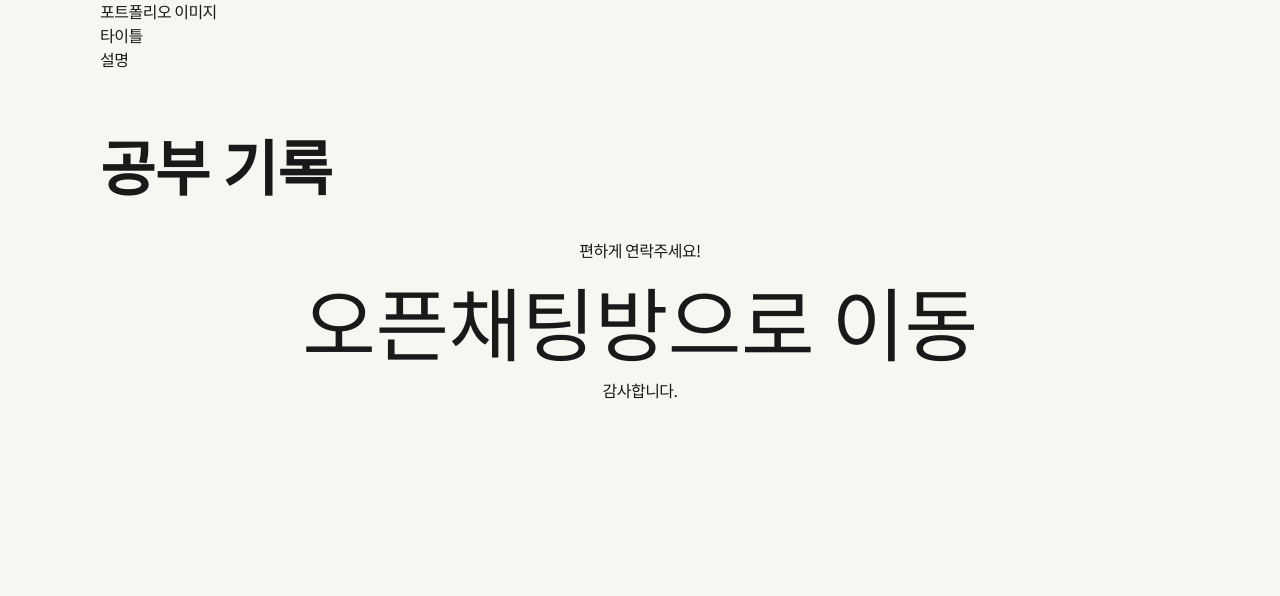
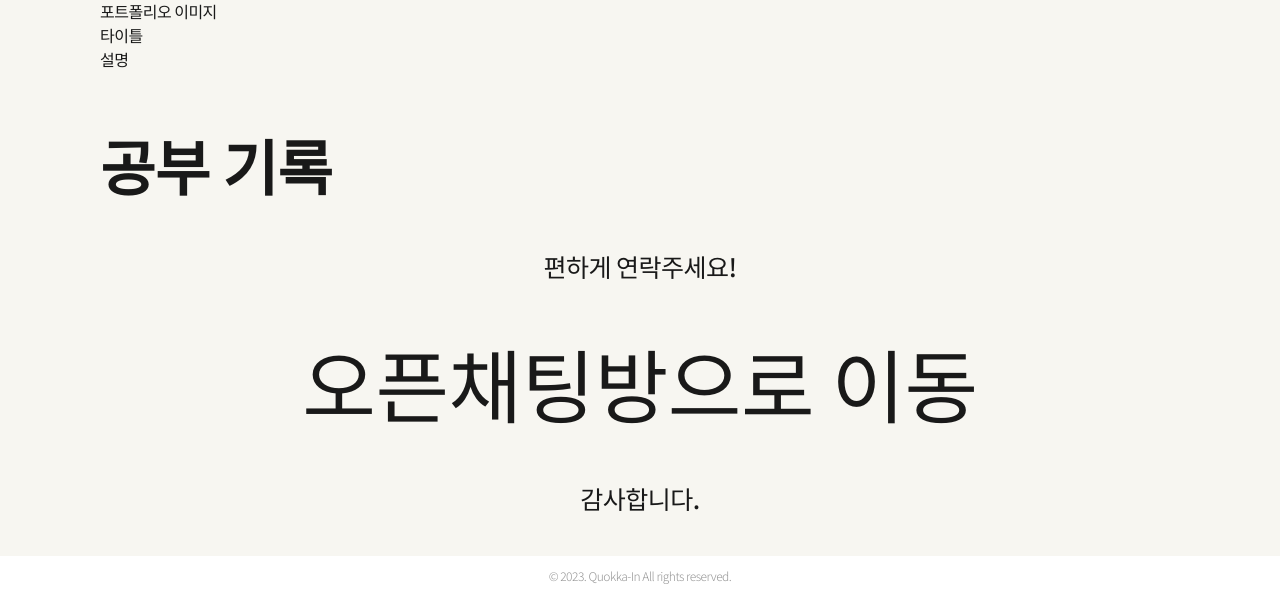
Before and after one commit to seoD22/pb-class, a PHP site: page /portfolio/index.html in a window 1280 px wide. Shown: the part 1219-1815 px from the top of the page. Before the commit the page ends 1618 px from the top, so only its background shows below. Run offline with PHP 8.4, Linux system fonts and the light colour scheme; some web fonts are replaced.

Commit message:
footer 완료

```diff
--- a/portfolio/css/style.css
+++ b/portfolio/css/style.css
@@ -52,11 +52,7 @@ h1, h1 *{font-family: 'GmarketSansMedium', sans-serif; cursor: pointer;}
   opacity: 1;
   position: relative;
   z-index: 999;
-  /* animation-name: opacity_ani;
-  animation-delay: 2.2s;
-  animation-duration: 1s;
-  animation-iteration-count: 1;
-  animation-fill-mode: forwards; */
+  transition: .3s;
 }
 /* kakao QR */
 .kakao{
@@ -90,7 +86,7 @@ h1, h1 *{font-family: 'GmarketSansMedium', sans-serif; cursor: pointer;}
   animation-fill-mode: forwards;
 }
 .fixed.none{
-  display: none;
+  opacity: 0;
 }
 
 /* header */
@@ -265,6 +261,26 @@ header::after{
 .contact a:hover .arrow{
   opacity: 1;
 }
+.contact p{
+  font-size: 25px;
+  font-weight: 500;
+  margin: 40px 0;
+}
+
+/* footer */
+footer{
+  background-color: #ffffff;
+  font-size: 12px;
+  font-weight: 300;
+  display: flex;
+  align-items: center;
+  justify-content: center;
+  height: 40px;
+  color: #969696;
+}
+
+
+
 
 /* tablet */
 @media(max-width: 1511px){
--- a/portfolio/index.html
+++ b/portfolio/index.html
@@ -103,6 +103,9 @@
     </a>
     <p>감사합니다.</p>
   </section>
+  <footer>
+    © 2023. Quokka-In All rights reserved.
+  </footer>
   <script src="./js/portfolio.js"></script>
 </body>
 </html>
```
